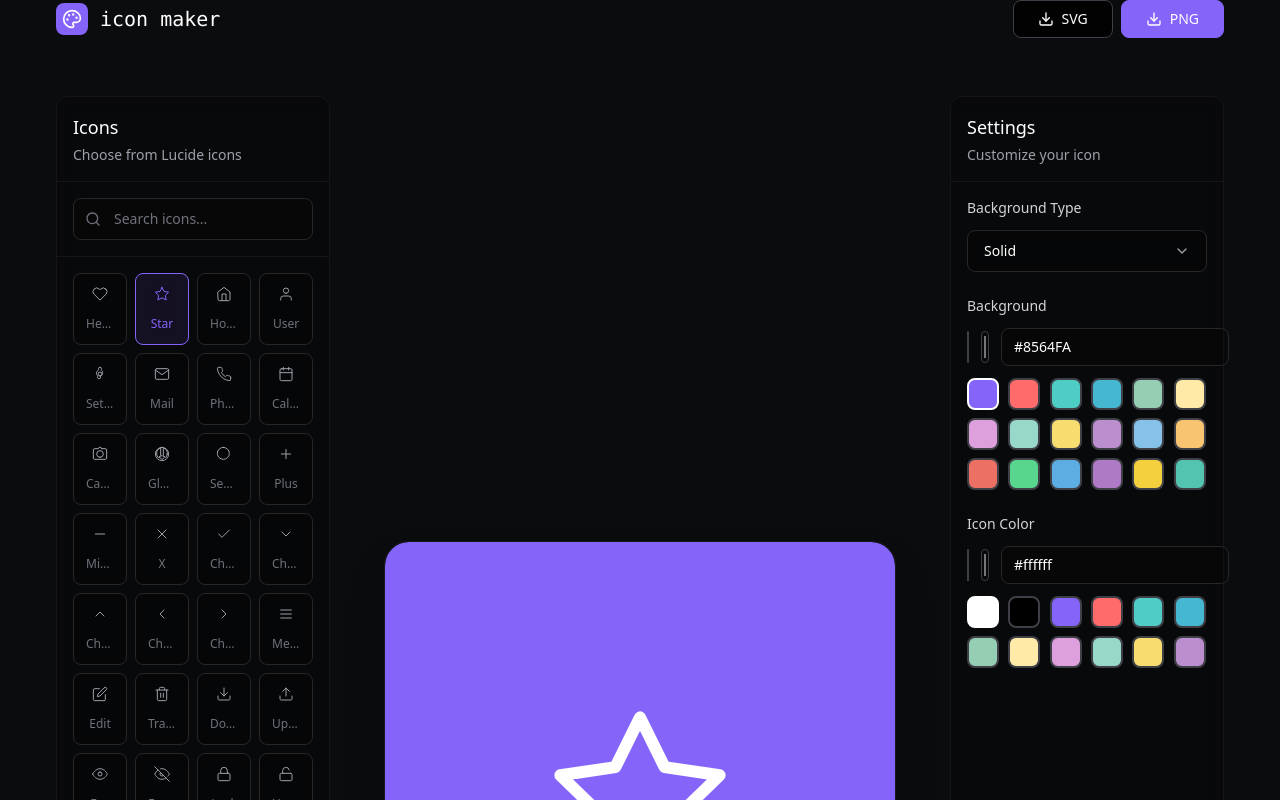
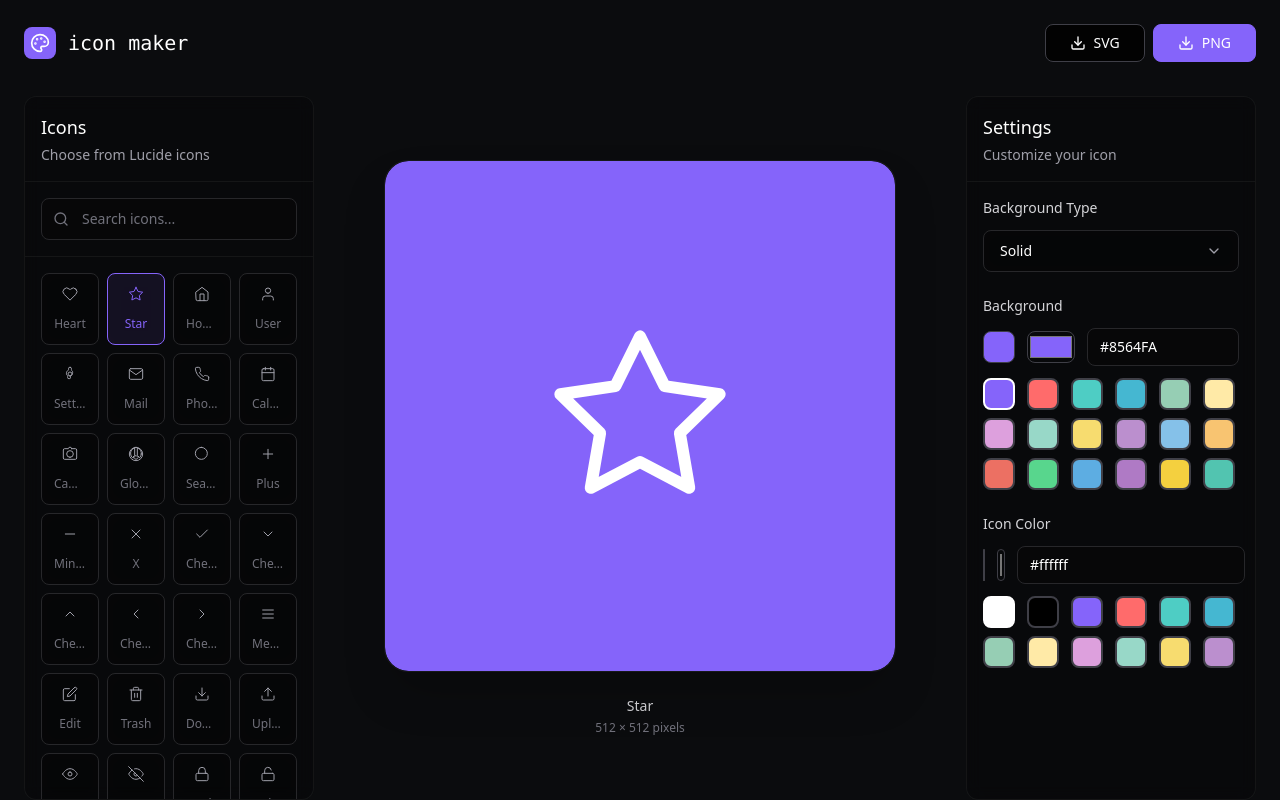
Before and after one commit to gvrciary/zint-icon, a SvelteKit app: page / in a window 1280 px wide. Shown: the top 800 px of the page. Built offline with nearby package versions, Linux system fonts and the light colour scheme.

Commit message:
fix: improve layout and add custom slider component

```diff
--- a/src/lib/components/ColorPicker.svelte
+++ b/src/lib/components/ColorPicker.svelte
@@ -2,6 +2,7 @@
 	import { cn } from '$lib/utils';
 	import { Plus, Minus } from 'lucide-svelte';
 	import Button from './ui/button.svelte';
+	import Slider from './ui/slider.svelte';
 
 	interface GradientStop {
 		color: string;
@@ -117,25 +118,25 @@
 	});
 </script>
 
-<div class={cn('space-y-4', className)} {...restProps}>
+<div class={cn('space-y-4 overflow-hidden', className)} {...restProps}>
 	{#if type === 'solid'}
-		<div class="space-y-3">
+		<div class="space-y-3 overflow-hidden">
 			<div class="flex items-center gap-3">
 				<div
-					class="h-8 w-8 rounded-lg border border-zinc-700"
+					class="h-8 w-8 flex-shrink-0 rounded-lg border border-zinc-700"
 					style="background: {solidColor}"
 				></div>
 				<input
 					type="color"
 					bind:value={solidColor}
 					oninput={(e) => updateSolidColor(e.currentTarget.value)}
-					class="h-8 w-12 cursor-pointer rounded-lg border border-zinc-700 bg-transparent"
+					class="h-8 w-12 flex-shrink-0 cursor-pointer rounded-lg border border-zinc-700 bg-transparent"
 				/>
 				<input
 					type="text"
 					bind:value={solidColor}
 					oninput={(e) => updateSolidColor(e.currentTarget.value)}
-					class="flex-1 rounded-lg border border-zinc-800 bg-black/20 px-3 py-2 text-sm text-white placeholder:text-zinc-500 focus:ring-2 focus:ring-[#8564FA]/50 focus:outline-none"
+					class="min-w-0 flex-1 rounded-lg border border-zinc-800 bg-black/20 px-3 py-2 text-sm text-white placeholder:text-zinc-500 focus:ring-2 focus:ring-[#8564FA]/50 focus:outline-none"
 					placeholder="#8564FA"
 				/>
 			</div>
@@ -158,28 +159,27 @@
 			</div>
 		</div>
 	{:else}
-		<div class="space-y-4">
+		<div class="space-y-4 overflow-hidden">
 			<div class="flex items-center gap-3">
 				<div
-					class="h-8 w-16 rounded-lg border border-zinc-700"
+					class="h-8 w-16 flex-shrink-0 rounded-lg border border-zinc-700"
 					style="background: {gradientPreview}"
 				></div>
-				<div class="flex-1">
+				<div class="min-w-0 flex-1">
 					<label for="gradient-angle" class="mb-1 block text-xs text-zinc-400">Angle</label>
-					<input
-						id="gradient-angle"
-						type="range"
-						min="0"
-						max="360"
-						bind:value={gradientAngle}
-						oninput={(e) => updateGradientAngle(parseInt(e.currentTarget.value))}
-						class="slider h-2 w-full cursor-pointer appearance-none rounded-lg bg-zinc-800"
+					<Slider
+						value={gradientAngle}
+						min={0}
+						max={360}
+						step={1}
+						onChange={updateGradientAngle}
+						class="mt-1"
 					/>
 					<div class="mt-1 text-xs text-zinc-500">{gradientAngle}°</div>
 				</div>
 			</div>
 
-			<div class="space-y-3">
+			<div class="space-y-3 overflow-hidden">
 				<div class="flex items-center justify-between">
 					<span class="text-sm text-zinc-300">Color Stops</span>
 					<Button variant="secondary" size="sm" onclick={addGradientStop}>
@@ -188,32 +188,33 @@
 					</Button>
 				</div>
 
+				<div class="max-h-48 space-y-2 overflow-y-auto">
 					{#each gradientStops as stop, index (index)}
-					<div class="flex items-center gap-2 rounded-lg border border-zinc-800 bg-black/20 p-3">
+						<div class="flex items-center gap-2 rounded-lg border border-zinc-800 bg-black/20 p-2">
 							<div
-							class="h-6 w-6 rounded-md border border-zinc-700"
+								class="h-5 w-5 flex-shrink-0 rounded-md border border-zinc-700"
 								style="background: {stop.color}"
 							></div>
 							<input
 								type="color"
 								bind:value={stop.color}
 								oninput={(e) => updateGradientStop(index, e.currentTarget.value)}
-							class="h-6 w-8 cursor-pointer rounded-md border border-zinc-700 bg-transparent"
+								class="h-5 w-6 flex-shrink-0 cursor-pointer rounded-md border border-zinc-700 bg-transparent"
 							/>
 							<input
 								type="text"
 								bind:value={stop.color}
 								oninput={(e) => updateGradientStop(index, e.currentTarget.value)}
-							class="flex-1 rounded-md border border-zinc-700 bg-zinc-900/50 px-2 py-1 text-xs text-white"
+								class="min-w-0 flex-1 rounded-md border border-zinc-700 bg-zinc-900/50 px-2 py-1 text-xs text-white"
 							/>
-						<div class="flex items-center gap-1">
+							<div class="flex flex-shrink-0 items-center gap-1">
 								<input
 									type="number"
 									min="0"
 									max="100"
 									bind:value={stop.position}
 									oninput={(e) => updateGradientPosition(index, parseInt(e.currentTarget.value))}
-								class="w-12 rounded-md border border-zinc-700 bg-zinc-900/50 px-1 py-1 text-center text-xs text-white"
+									class="w-10 rounded-md border border-zinc-700 bg-zinc-900/50 px-1 py-1 text-center text-xs text-white"
 								/>
 								<span class="text-xs text-zinc-500">%</span>
 							</div>
@@ -222,7 +223,7 @@
 									variant="secondary"
 									size="sm"
 									onclick={() => removeGradientStop(index)}
-								class="!p-1 hover:!bg-red-500/20"
+									class="flex-shrink-0 !p-1 hover:!bg-red-500/20"
 								>
 									<Minus class="h-3 w-3 text-red-400" />
 								</Button>
@@ -231,27 +232,9 @@
 					{/each}
 				</div>
 			</div>
+		</div>
 	{/if}
 </div>
 
 <style>
-	.slider::-webkit-slider-thumb {
-		appearance: none;
-		width: 16px;
-		height: 16px;
-		border-radius: 50%;
-		background: #8564fa;
-		cursor: pointer;
-		border: 2px solid #fff;
-	}
-
-	.slider::-moz-range-thumb {
-		width: 16px;
-		height: 16px;
-		border-radius: 50%;
-		background: #8564fa;
-		cursor: pointer;
-		border: 2px solid #fff;
-		box-sizing: border-box;
-	}
 </style>
--- a/src/lib/components/Header.svelte
+++ b/src/lib/components/Header.svelte
@@ -110,7 +110,7 @@
 	class={cn('fixed top-0 right-0 left-0 z-50 transition-all duration-300', className)}
 	{...restProps}
 >
-	<div class="container py-4 md:py-6">
+	<div class="px-4 py-4 md:px-6 md:py-6">
 		<nav class="flex items-center justify-between">
 			<a href="/" class="group flex items-center space-x-3">
 				<div class="relative h-8 w-8 overflow-hidden">
@@ -145,7 +145,7 @@
 
 	{#if isMobileMenuOpen}
 		<div class="border-t border-white/5 bg-black/90 backdrop-blur-sm md:hidden">
-			<div class="container py-4">
+			<div class="px-4 py-4 md:px-6">
 				<div class="flex gap-2">
 					<Button variant="download" size="md" onclick={downloadSVG} class="flex-1">
 						<Download class="h-4 w-4" />
--- a/src/lib/components/IconSelector.svelte
+++ b/src/lib/components/IconSelector.svelte
@@ -26,7 +26,7 @@
 </script>
 
 <div class={cn('flex h-full flex-col', className)} {...restProps}>
-	<div class="border-b border-white/5 p-4">
+	<div class="flex-shrink-0 border-b border-white/5 p-4">
 		<div class="relative">
 			<Search class="absolute top-1/2 left-3 h-4 w-4 -translate-y-1/2 transform text-zinc-500" />
 			<input
@@ -38,7 +38,7 @@
 		</div>
 	</div>
 
-	<div class="flex-1 overflow-y-auto p-4">
+	<div class="min-h-0 flex-1 overflow-y-auto p-4">
 		<div class="grid grid-cols-4 gap-2">
 			{#each filteredIcons() as iconName (iconName)}
 				<Button
@@ -53,7 +53,6 @@
 							: '!border-zinc-800 hover:!border-zinc-700'
 					)}
 				>
-					<!-- Custom SVG Icon -->
 					<svg
 						width="20"
 						height="20"
--- /dev/null
+++ b/src/lib/components/ui/slider.svelte
@@ -0,0 +1,113 @@
+<script lang="ts">
+	import { cn } from '$lib/utils';
+
+	interface Props {
+		value: number;
+		min?: number;
+		max?: number;
+		step?: number;
+		disabled?: boolean;
+		class?: string;
+		onChange?: (value: number) => void;
+	}
+
+	let {
+		value = 0,
+		min = 0,
+		max = 100,
+		step = 1,
+		disabled = false,
+		class: className = '',
+		onChange,
+		...restProps
+	}: Props = $props();
+
+	let sliderRef: HTMLInputElement;
+
+	function handleInput(event: Event) {
+		const target = event.target as HTMLInputElement;
+		const newValue = parseFloat(target.value);
+		value = newValue;
+		onChange?.(newValue);
+	}
+
+	const percentage = $derived(((value - min) / (max - min)) * 100);
+</script>
+
+<div class={cn('relative w-full', className)} {...restProps}>
+	<input
+		bind:this={sliderRef}
+		type="range"
+		{min}
+		{max}
+		{step}
+		{disabled}
+		bind:value
+		oninput={handleInput}
+		class="slider h-2 w-full cursor-pointer appearance-none rounded-lg bg-zinc-800 outline-none transition-opacity hover:opacity-80 disabled:cursor-not-allowed disabled:opacity-50"
+		style="background: linear-gradient(to right, #8564FA 0%, #8564FA {percentage}%, rgb(39 39 42) {percentage}%, rgb(39 39 42) 100%)"
+	/>
+</div>
+
+<style>
+	.slider::-webkit-slider-thumb {
+		appearance: none;
+		width: 18px;
+		height: 18px;
+		border-radius: 50%;
+		background: #8564fa;
+		cursor: pointer;
+		border: 2px solid #fff;
+		box-shadow: 0 2px 4px 0 rgba(0, 0, 0, 0.2);
+		transition: all 0.2s ease;
+	}
+
+	.slider::-webkit-slider-thumb:hover {
+		transform: scale(1.1);
+		box-shadow: 0 4px 8px 0 rgba(133, 100, 250, 0.3);
+	}
+
+	.slider::-webkit-slider-thumb:active {
+		transform: scale(1.05);
+	}
+
+	.slider::-moz-range-thumb {
+		width: 18px;
+		height: 18px;
+		border-radius: 50%;
+		background: #8564fa;
+		cursor: pointer;
+		border: 2px solid #fff;
+		box-shadow: 0 2px 4px 0 rgba(0, 0, 0, 0.2);
+		box-sizing: border-box;
+		transition: all 0.2s ease;
+	}
+
+	.slider::-moz-range-thumb:hover {
+		transform: scale(1.1);
+		box-shadow: 0 4px 8px 0 rgba(133, 100, 250, 0.3);
+	}
+
+	.slider::-moz-range-thumb:active {
+		transform: scale(1.05);
+	}
+
+	.slider::-moz-range-track {
+		height: 8px;
+		background: transparent;
+		border: none;
+	}
+
+	.slider:disabled::-webkit-slider-thumb,
+	.slider:disabled::-moz-range-thumb {
+		background: rgb(113 113 122);
+		cursor: not-allowed;
+		transform: none;
+	}
+
+	.slider:disabled::-webkit-slider-thumb:hover,
+	.slider:disabled::-moz-range-thumb:hover {
+		transform: none;
+		box-shadow: none;
+	}
+</style>
--- a/src/routes/+page.svelte
+++ b/src/routes/+page.svelte
@@ -82,18 +82,22 @@
 	{iconColor}
 />
 
-<main class="min-h-screen pt-20 md:pt-24">
-	<div class="container h-full">
-		<div class="grid h-full min-h-[calc(100vh-6rem)] grid-cols-1 gap-6 lg:grid-cols-12">
-			<aside class="rounded-xl border border-white/5 bg-black/20 backdrop-blur-sm lg:col-span-3">
+<main class="h-screen overflow-hidden pt-20 md:pt-24">
+	<div class="h-full px-4 md:px-6">
+		<div
+			class="grid h-[calc(100vh-5rem)] grid-cols-1 gap-6 md:h-[calc(100vh-6rem)] lg:grid-cols-12"
+		>
+			<aside
+				class="flex h-full flex-col overflow-hidden rounded-xl border border-white/5 bg-black/20 backdrop-blur-sm lg:col-span-3"
+			>
 				<div class="border-b border-white/5 p-4">
 					<h2 class="text-lg font-medium text-white">Icons</h2>
 					<p class="mt-1 text-sm text-zinc-400">Choose from Lucide icons</p>
 				</div>
-				<IconSelector {selectedIcon} onSelect={handleIconSelect} class="h-[calc(100%-5rem)]" />
+				<IconSelector {selectedIcon} onSelect={handleIconSelect} class="flex-1 overflow-hidden" />
 			</aside>
 
-			<section class="flex items-center justify-center py-8 lg:col-span-6">
+			<section class="flex h-full items-center justify-center overflow-hidden py-8 lg:col-span-6">
 				<IconPreview
 					{selectedIcon}
 					{backgroundType}
@@ -104,13 +108,15 @@
 				/>
 			</section>
 
-			<aside class="rounded-xl border border-white/5 bg-black/20 backdrop-blur-sm lg:col-span-3">
+			<aside
+				class="flex h-full flex-col overflow-hidden rounded-xl border border-white/5 bg-black/20 backdrop-blur-sm lg:col-span-3"
+			>
 				<div class="border-b border-white/5 p-4">
 					<h2 class="text-lg font-medium text-white">Settings</h2>
 					<p class="mt-1 text-sm text-zinc-400">Customize your icon</p>
 				</div>
 
-				<div class="space-y-6 p-4">
+				<div class="flex-1 space-y-6 overflow-y-auto p-4">
 					<div class="space-y-3">
 						<label for="" class="block text-sm font-medium text-zinc-300"> Background Type </label>
 						<Dropdown
```
Lines whose indentation alone changed are shown as unchanged.
